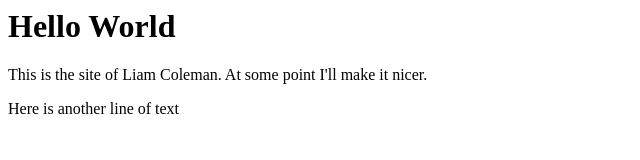
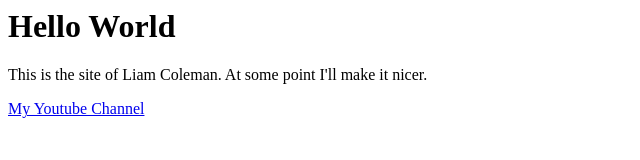
Before and after one commit to LiamColeman/LiamColeman.github.io, a plain HTML site: page index.html in a window 1280 px wide. Shown: the whole page, without its empty margins (0-640 px from the left). Drawn offline with Linux system fonts and the light colour scheme.

Commit message:
Added youtube channel link

```diff
--- a/index.html
+++ b/index.html
@@ -3,6 +3,6 @@
 <title>Liam Coleman</title>
 <h1>Hello World</h1>
 <p>This is the site of Liam Coleman. At some point I'll make it nicer.</p>
-<p>Here is another line of text</p>
+<a href="https://www.youtube.com/channel/UChE924pIDHMtJ3l37ji-KPQ/videos">My Youtube Channel</a>
 </body>
 </html>
```
